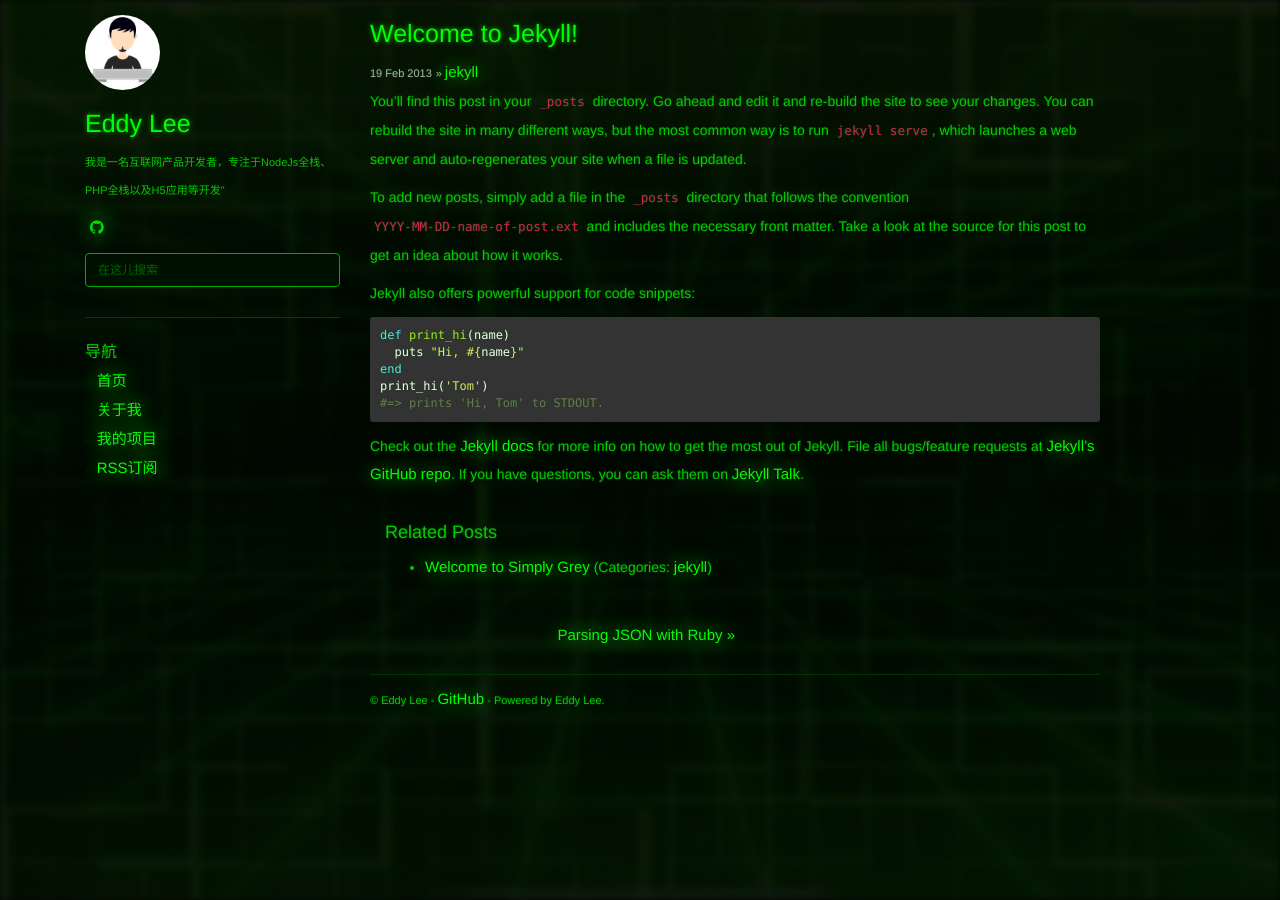
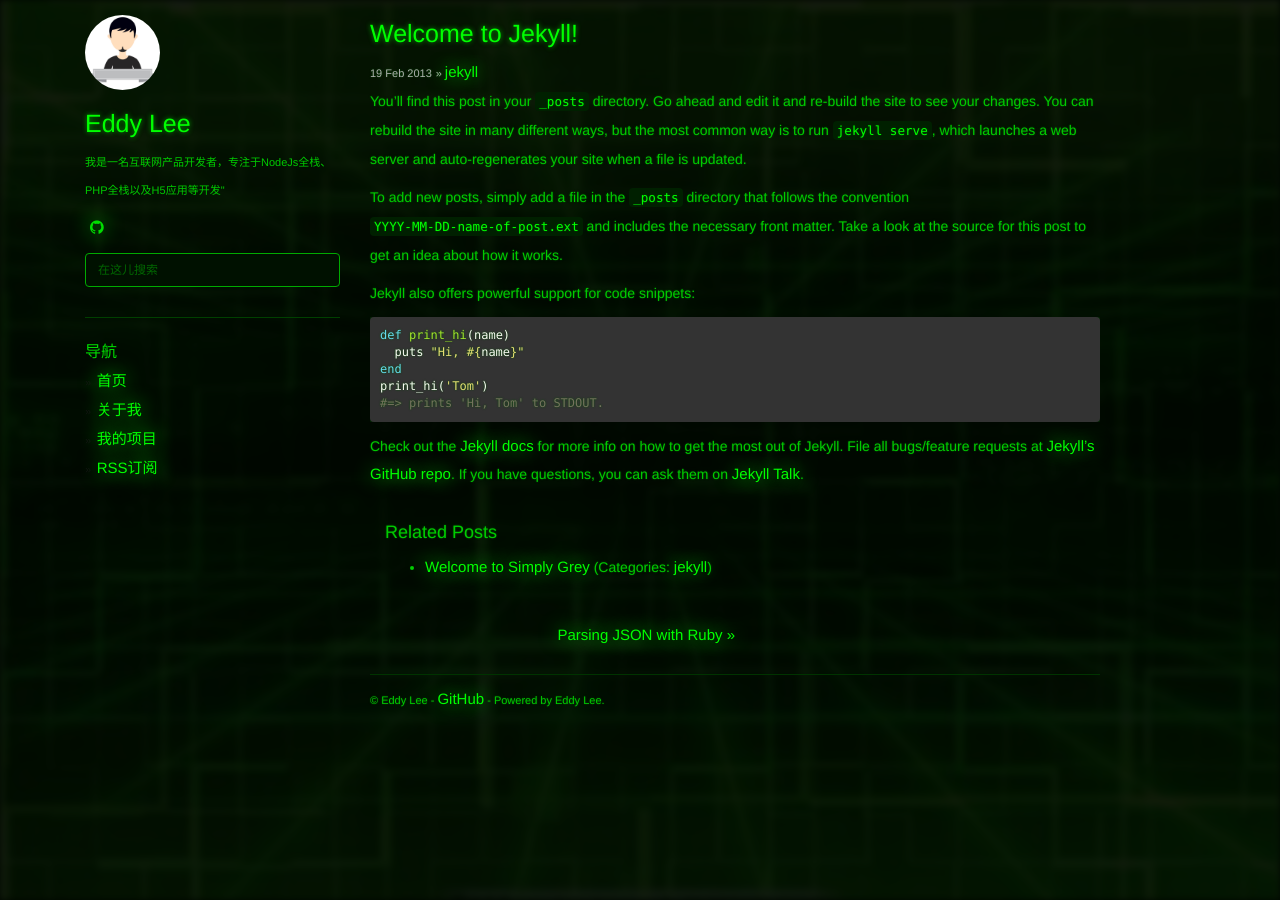
Before and after one commit to eddy2lee/eddy2lee.github.io, a Jekyll site: the page built from _posts/2016-04-19-welcome-to-jekyll.markdown, in a window 1280 px wide. Built offline with Jekyll 4.4.1, drawn with Linux system fonts in a browser that asks for light colours; nearby versions of some CDN libraries.

Commit message:
Update main.css

```diff
--- a/static/css/main.css
+++ b/static/css/main.css
@@ -256,5 +256,6 @@
 
 /*post*/
 code {
-  background:transparent;
+  background: #002000;
+  color: #00ff00;
 }
```
